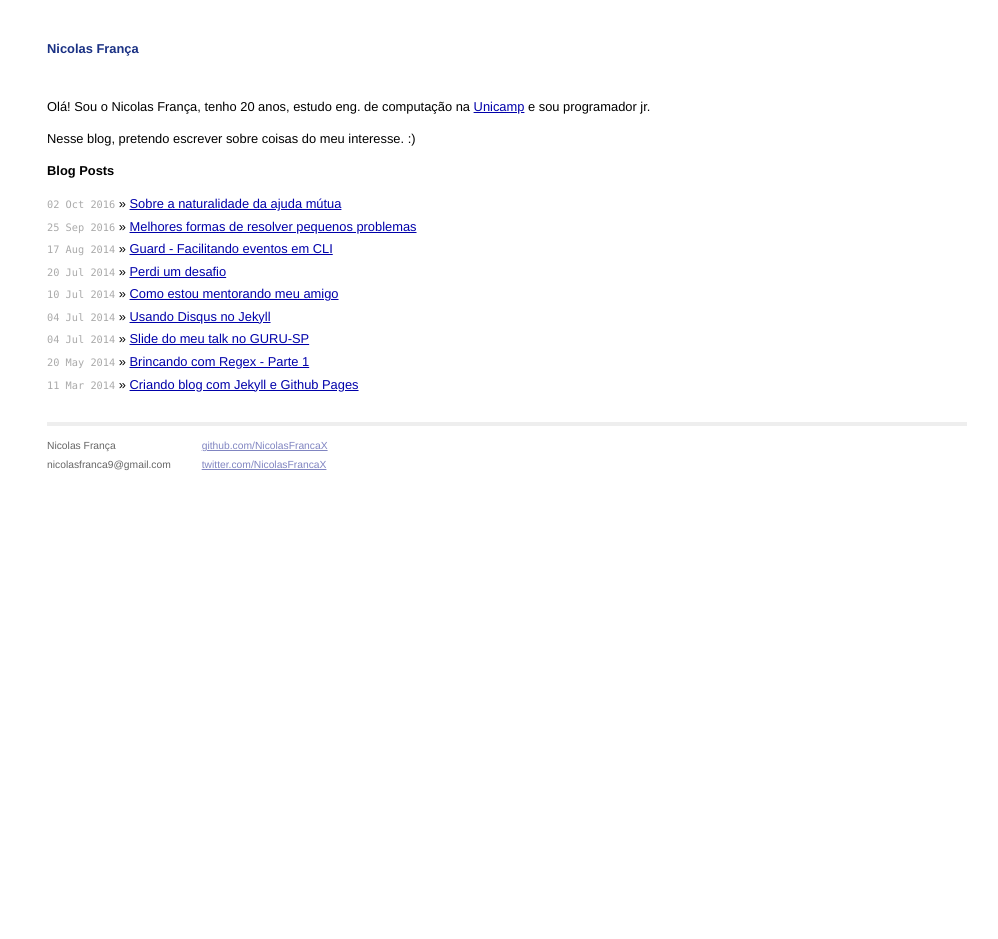
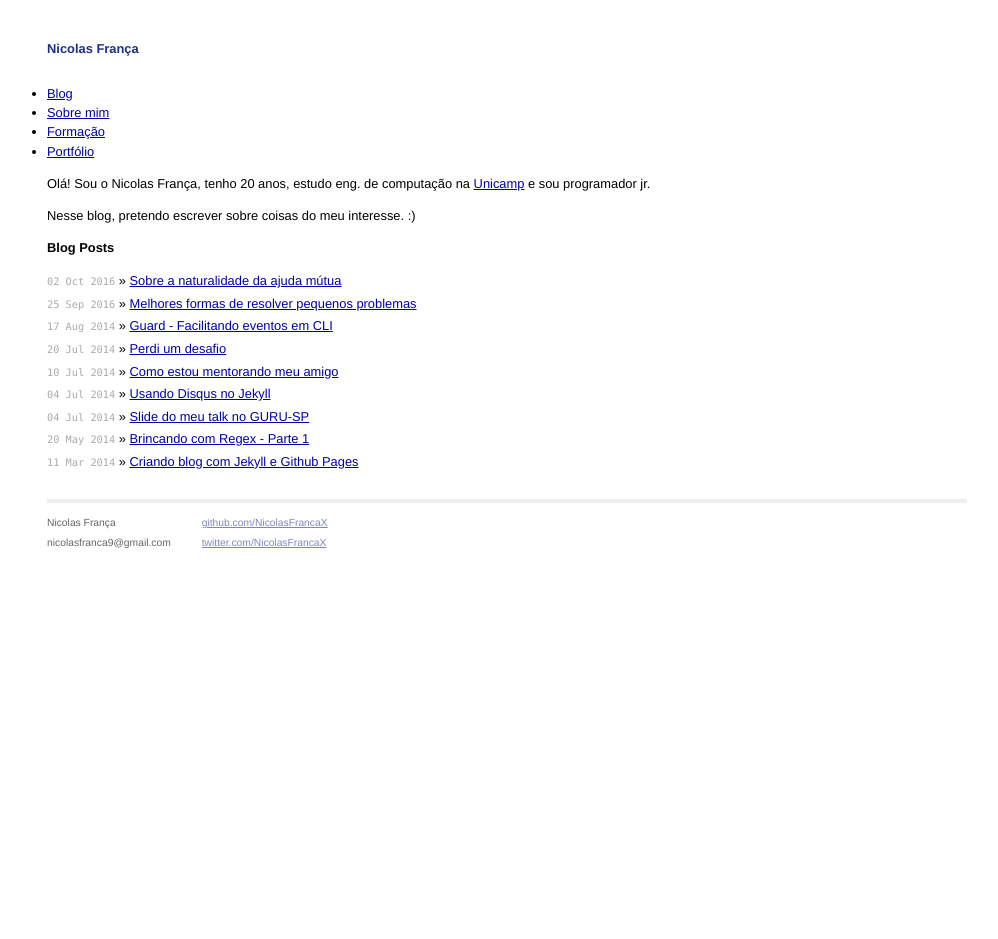
Before and after one commit to NicolasFrancaX/nicolasfrancax.github.io, a Jekyll site: the page built from index.html, in a window 1280 px wide. Shown: the whole page, without its empty margins (133-1131 px from the left). Built offline with Jekyll 4.4.1, drawn with Linux system fonts in a browser that asks for light colours.

Commit message:
Update index.html

```diff
--- a/index.html
+++ b/index.html
@@ -4,6 +4,14 @@ title: Nicolas França
 ---
 
 <div id="home">
+  <nav class="menu-desktop">
+    <ul>
+      <li><a href="index.html">Blog</a></li>
+      <li><a href="sobre.html">Sobre mim</a></li>
+      <li><a href="formacao.html">Formação</a></li>
+      <li><a href="portfolio.html">Portfólio</a></li>
+    </ul>
+  </nav>
   <p>Olá! Sou o Nicolas França, tenho 20 anos, estudo eng. de computação na <a href="http://www.unicamp.br/unicamp/">Unicamp</a> e sou programador jr.</p>
   <p>Nesse blog, pretendo escrever sobre coisas do meu interesse. :)</p>
   <h1>Blog Posts</h1>
```
